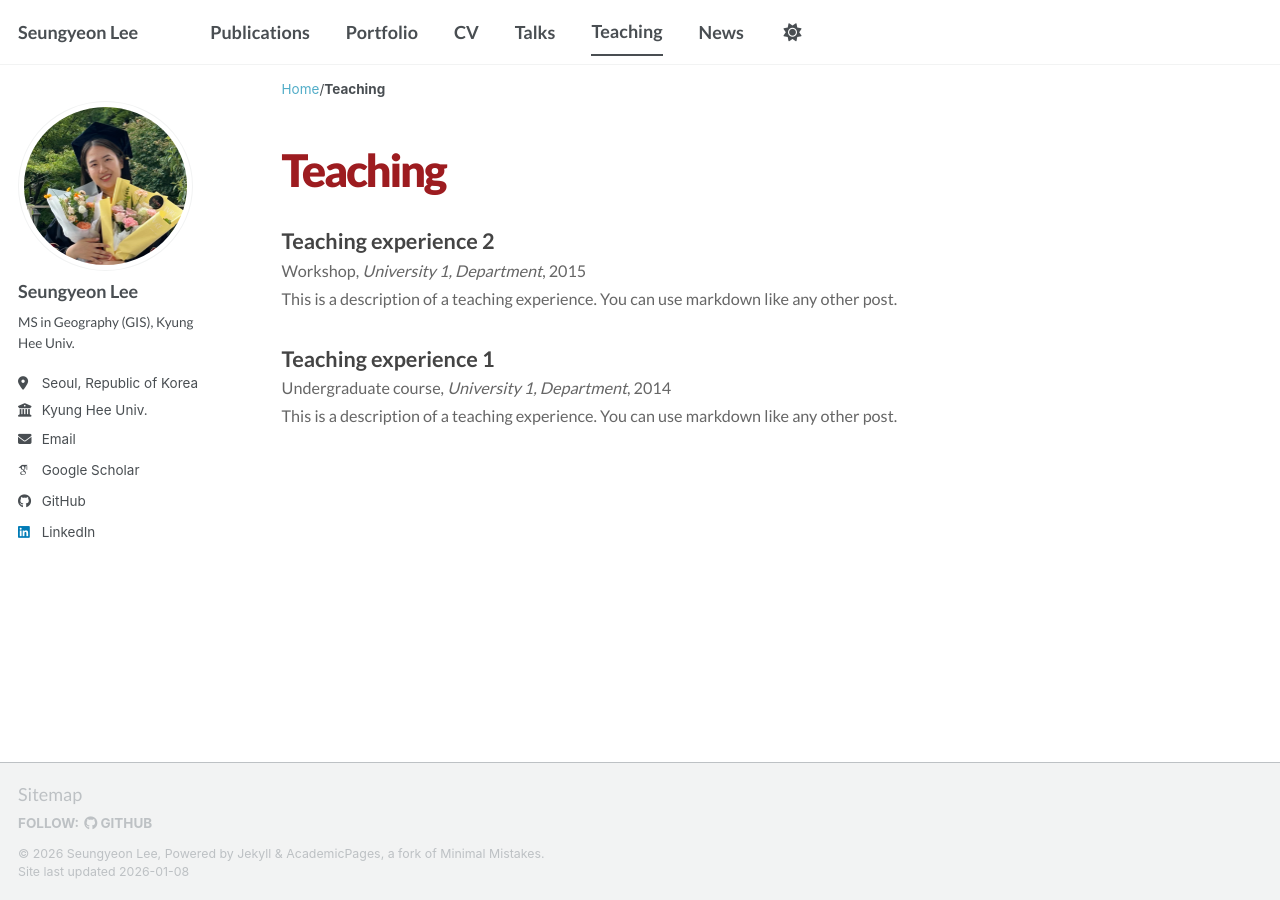
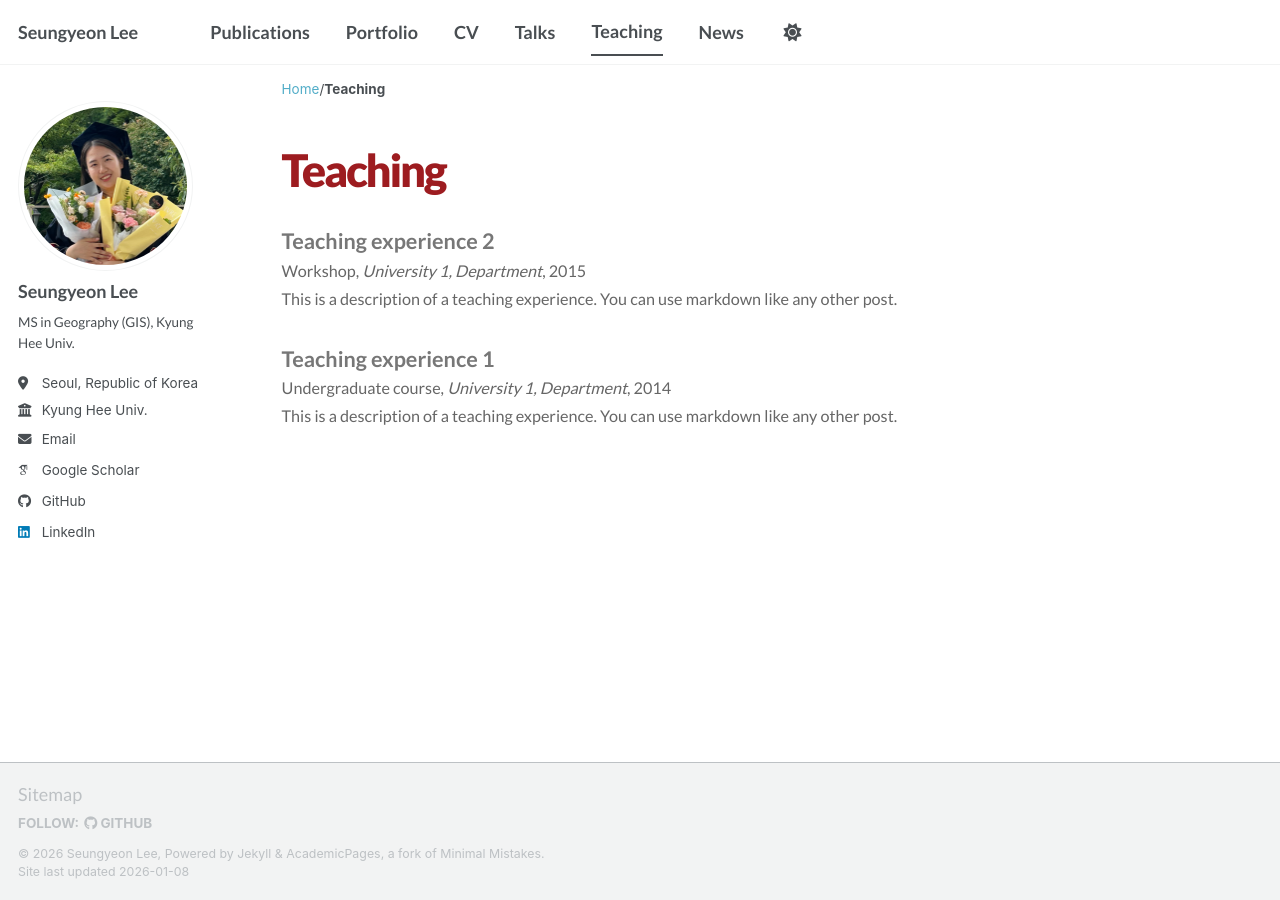
Before and after one commit to seungyeon677/seungyeon677.github.io, a Jekyll site: the page built from _pages/teaching.html, in a window 1280 px wide. Built offline with Jekyll 4.4.1, drawn with Linux system fonts in a browser that asks for light colours; some web fonts are replaced; a script bundle is joined from its source files by our own code; library files that are not in the unit come from our copies.

Commit message:
Update head.html

```diff
--- a/_includes/head.html
+++ b/_includes/head.html
@@ -90,7 +90,8 @@
     text-decoration: none !important;
     font-size: 1.2rem !important;
     font-weight: 700 !important;
-    color: #444444 !important; /* 제목은 가독성을 위해 검정색 유지하거나 */
+    color: #777777 !important; /* 제목은 가독성을 위해 검정색 유지하거나 */
+    transition: color 0.2s ease-in-out; /* 색상 변화를 부드럽게 */
   }
   .archive__item-title a:hover {
     text-decoration: underline !important;
```
